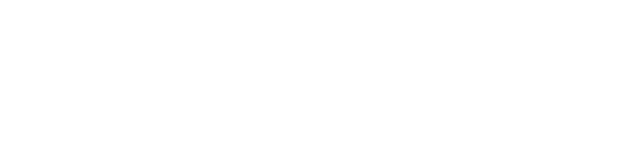
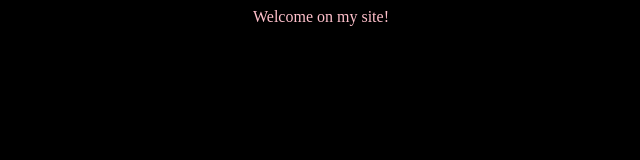
Before and after one commit to OstinGratz/My_site, a plain HTML site: page index.html in a window 1280 px wide. Shown: the whole page, without its empty margins (319-959 px from the left). Drawn offline with Linux system fonts and the light colour scheme.

Commit message:
Changed site aprn

```diff
--- a/index.html
+++ b/index.html
@@ -3,9 +3,9 @@
 <head>
     <meta charset="UTF-8">
     <meta name="viewport" content="width=device-width, initial-scale=1.0">
-    <title>Document</title>
+    <title>Gratz site info</title>
 </head>
-<body>
-
+<body style="text-align: center; background-color: black; color: pink;">
+    Welcome on my site!
 </body>
 </html>
```
